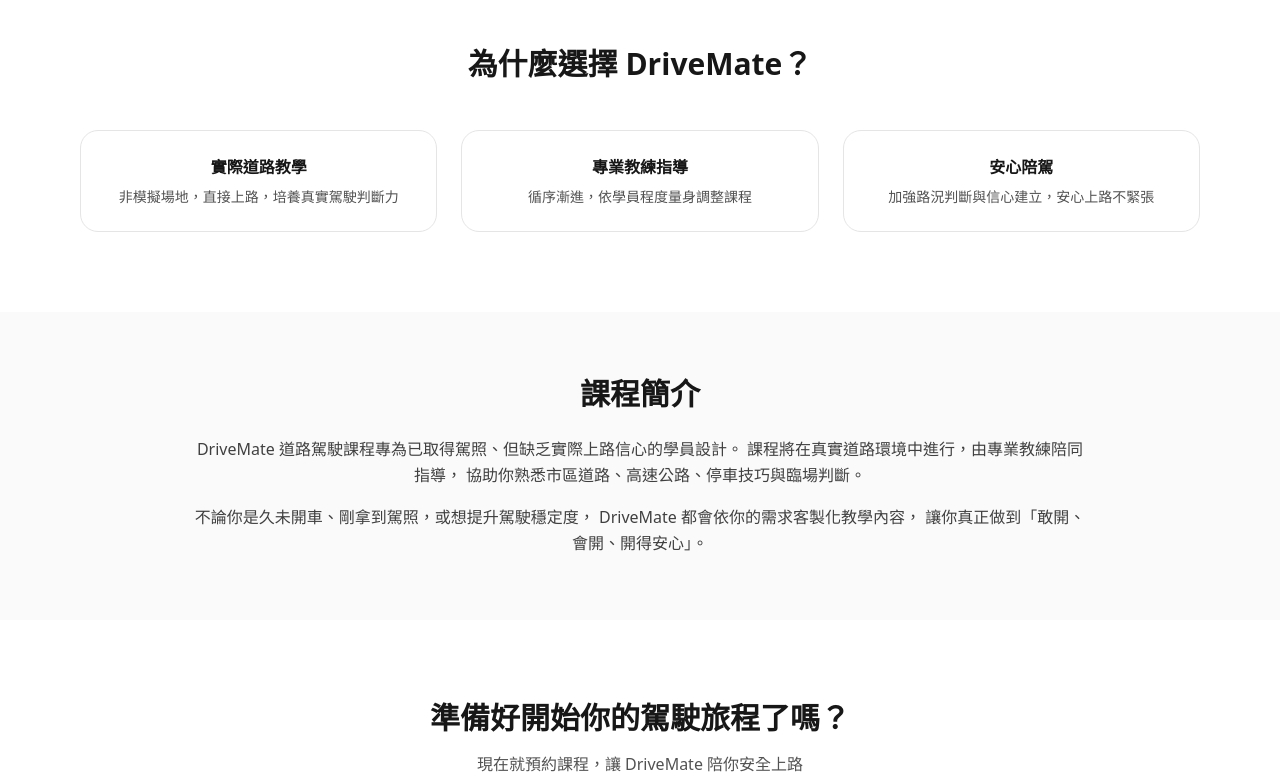
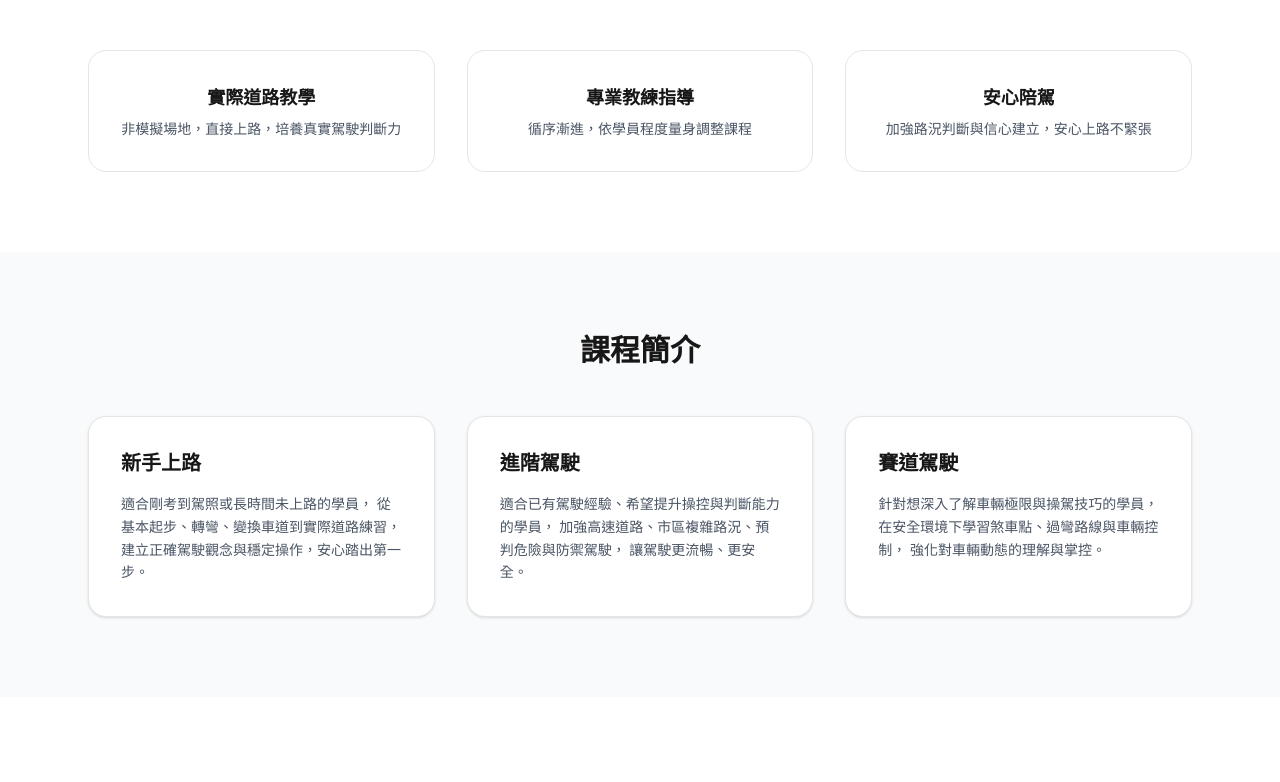
Before and after one commit to laurelke/drivemate-web, a Next.js app: page / in a window 1280 px wide. Shown: the part 738-1520 px from the top of the page. Built offline with nearby package versions, Linux system fonts and the light colour scheme.

Commit message:
add course introduction cards

```diff
--- a/app/page.tsx
+++ b/app/page.tsx
@@ -1,77 +1,116 @@
-import Image from 'next/image'
+'use client'
 
 export default function HomePage() {
   return (
-    <div>
+    <>
       {/* Hero Section */}
-      <section className="relative h-[80vh] w-full">
-        <Image
-          src="/hero-driving.jpg" // 請放在 public 資料夾
+      <section className="relative h-[70vh] w-full">
+        <img
+          src="/hero-driving.jpg"
           alt="DriveMate 道路駕駛課程"
-          fill
-          className="object-cover object-center"
-          priority
+          className="absolute inset-0 h-full w-full object-cover"
         />
         <div className="absolute inset-0 bg-black/40" />
         <div className="relative z-10 flex h-full flex-col items-center justify-center text-center text-white px-4">
-          <h1 className="text-3xl md:text-5xl font-bold mb-4">DriveMate 道路駕駛課程</h1>
-          <p className="mb-8 text-base md:text-lg">從新手到進階操駕，陪你安全、自信地上路</p>
+          <h1 className="text-3xl md:text-5xl font-bold mb-4">
+            DriveMate 道路駕駛課程
+          </h1>
+          <p className="text-base md:text-lg mb-8">
+            從新手到進階操駕，陪你安全、自信地上路
+          </p>
           <a
-            href="#reserve"
-            className="rounded-full bg-black px-8 py-3 text-white hover:bg-neutral-800"
+            href="#contact"
+            className="rounded-full bg-black px-8 py-3 text-white text-sm md:text-base"
           >
             立即預約
           </a>
         </div>
       </section>
 
-      {/* 為什麼選擇 DriveMate */}
-      <section className="py-20 px-4 max-w-6xl mx-auto">
-        <h2 className="text-center text-2xl md:text-3xl font-bold mb-12">為什麼選擇 DriveMate？</h2>
-        <div className="grid gap-6 md:grid-cols-3">
-          <div className="rounded-2xl border p-6 text-center">
-            <h3 className="font-semibold mb-2">實際道路教學</h3>
-            <p className="text-sm text-neutral-600">非模擬場地，直接上路，培養真實駕駛判斷力</p>
-          </div>
-          <div className="rounded-2xl border p-6 text-center">
-            <h3 className="font-semibold mb-2">專業教練指導</h3>
-            <p className="text-sm text-neutral-600">循序漸進，依學員程度量身調整課程</p>
-          </div>
-          <div className="rounded-2xl border p-6 text-center">
-            <h3 className="font-semibold mb-2">安心陪駕</h3>
-            <p className="text-sm text-neutral-600">加強路況判斷與信心建立，安心上路不緊張</p>
+      {/* Why DriveMate */}
+      <section className="py-20 bg-white">
+        <div className="max-w-6xl mx-auto px-6">
+          <h2 className="text-2xl md:text-3xl font-bold text-center mb-12">
+            為什麼選擇 DriveMate？
+          </h2>
+          <div className="grid md:grid-cols-3 gap-8">
+            <div className="rounded-2xl border p-8 text-center">
+              <h3 className="font-semibold text-lg mb-2">實際道路教學</h3>
+              <p className="text-gray-600 text-sm">
+                非模擬場地，直接上路，培養真實駕駛判斷力
+              </p>
+            </div>
+            <div className="rounded-2xl border p-8 text-center">
+              <h3 className="font-semibold text-lg mb-2">專業教練指導</h3>
+              <p className="text-gray-600 text-sm">
+                循序漸進，依學員程度量身調整課程
+              </p>
+            </div>
+            <div className="rounded-2xl border p-8 text-center">
+              <h3 className="font-semibold text-lg mb-2">安心陪駕</h3>
+              <p className="text-gray-600 text-sm">
+                加強路況判斷與信心建立，安心上路不緊張
+              </p>
+            </div>
           </div>
         </div>
       </section>
 
-      {/* 課程簡介（紅框區塊） */}
-      <section className="bg-neutral-50 py-16 px-4">
-        <div className="max-w-4xl mx-auto text-center">
-          <h2 className="text-2xl md:text-3xl font-bold mb-6">課程簡介</h2>
-          <p className="text-neutral-700 leading-relaxed mb-4">
-            DriveMate 道路駕駛課程專為已取得駕照、但缺乏實際上路信心的學員設計。
-            課程將在真實道路環境中進行，由專業教練陪同指導，
-            協助你熟悉市區道路、高速公路、停車技巧與臨場判斷。
-          </p>
-          <p className="text-neutral-700 leading-relaxed">
-            不論你是久未開車、剛拿到駕照，或想提升駕駛穩定度，
-            DriveMate 都會依你的需求客製化教學內容，
-            讓你真正做到「敢開、會開、開得安心」。
-          </p>
+      {/* Course Introduction Cards */}
+      <section className="py-20 bg-gray-50">
+        <div className="max-w-6xl mx-auto px-6">
+          <h2 className="text-2xl md:text-3xl font-bold text-center mb-12">
+            課程簡介
+          </h2>
+          <div className="grid md:grid-cols-3 gap-8">
+            {/* 新手上路 */}
+            <div className="rounded-2xl bg-white border p-8 shadow-sm">
+              <h3 className="text-xl font-semibold mb-4">新手上路</h3>
+              <p className="text-gray-600 text-sm leading-relaxed">
+                適合剛考到駕照或長時間未上路的學員，
+                從基本起步、轉彎、變換車道到實際道路練習，
+                建立正確駕駛觀念與穩定操作，安心踏出第一步。
+              </p>
+            </div>
+
+            {/* 進階駕駛 */}
+            <div className="rounded-2xl bg-white border p-8 shadow-sm">
+              <h3 className="text-xl font-semibold mb-4">進階駕駛</h3>
+              <p className="text-gray-600 text-sm leading-relaxed">
+                適合已有駕駛經驗、希望提升操控與判斷能力的學員，
+                加強高速道路、市區複雜路況、預判危險與防禦駕駛，
+                讓駕駛更流暢、更安全。
+              </p>
+            </div>
+
+            {/* 賽道駕駛 */}
+            <div className="rounded-2xl bg-white border p-8 shadow-sm">
+              <h3 className="text-xl font-semibold mb-4">賽道駕駛</h3>
+              <p className="text-gray-600 text-sm leading-relaxed">
+                針對想深入了解車輛極限與操駕技巧的學員，
+                在安全環境下學習煞車點、過彎路線與車輛控制，
+                強化對車輛動態的理解與掌控。
+              </p>
+            </div>
+          </div>
         </div>
       </section>
 
       {/* CTA */}
-      <section id="reserve" className="py-20 px-4 text-center">
-        <h2 className="text-2xl md:text-3xl font-bold mb-4">準備好開始你的駕駛旅程了嗎？</h2>
-        <p className="text-neutral-600 mb-8">現在就預約課程，讓 DriveMate 陪你安全上路</p>
+      <section className="py-24 bg-white text-center">
+        <h2 className="text-2xl md:text-3xl font-bold mb-4">
+          準備好開始你的駕駛旅程了嗎？
+        </h2>
+        <p className="text-gray-600 mb-10">
+          現在就預約課程，讓 DriveMate 陪你安全上路
+        </p>
         <a
-          href="#"
-          className="inline-block rounded-full bg-black px-10 py-4 text-white hover:bg-neutral-800"
+          href="#contact"
+          className="inline-block rounded-full bg-black px-10 py-4 text-white"
         >
           立即預約
         </a>
       </section>
-    </div>
+    </>
   )
 }
```
